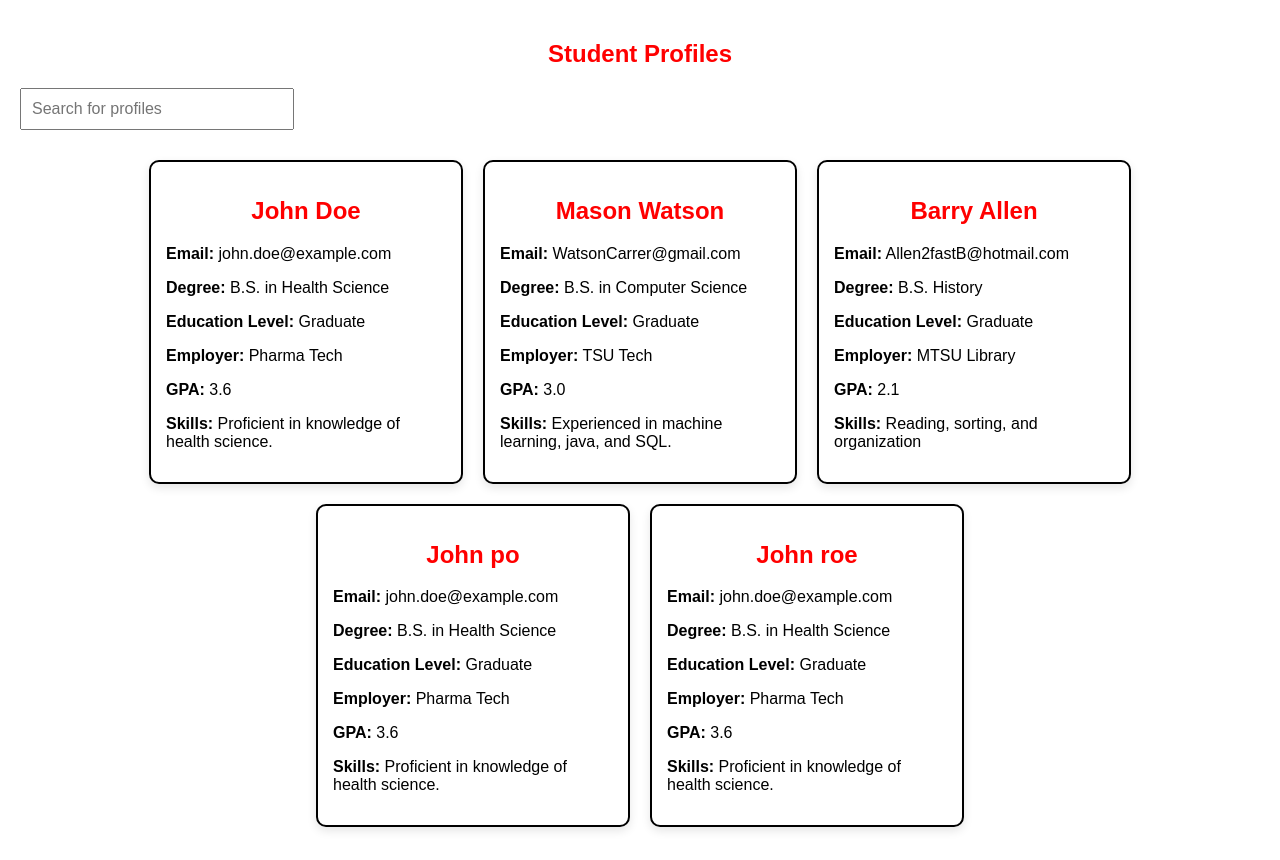
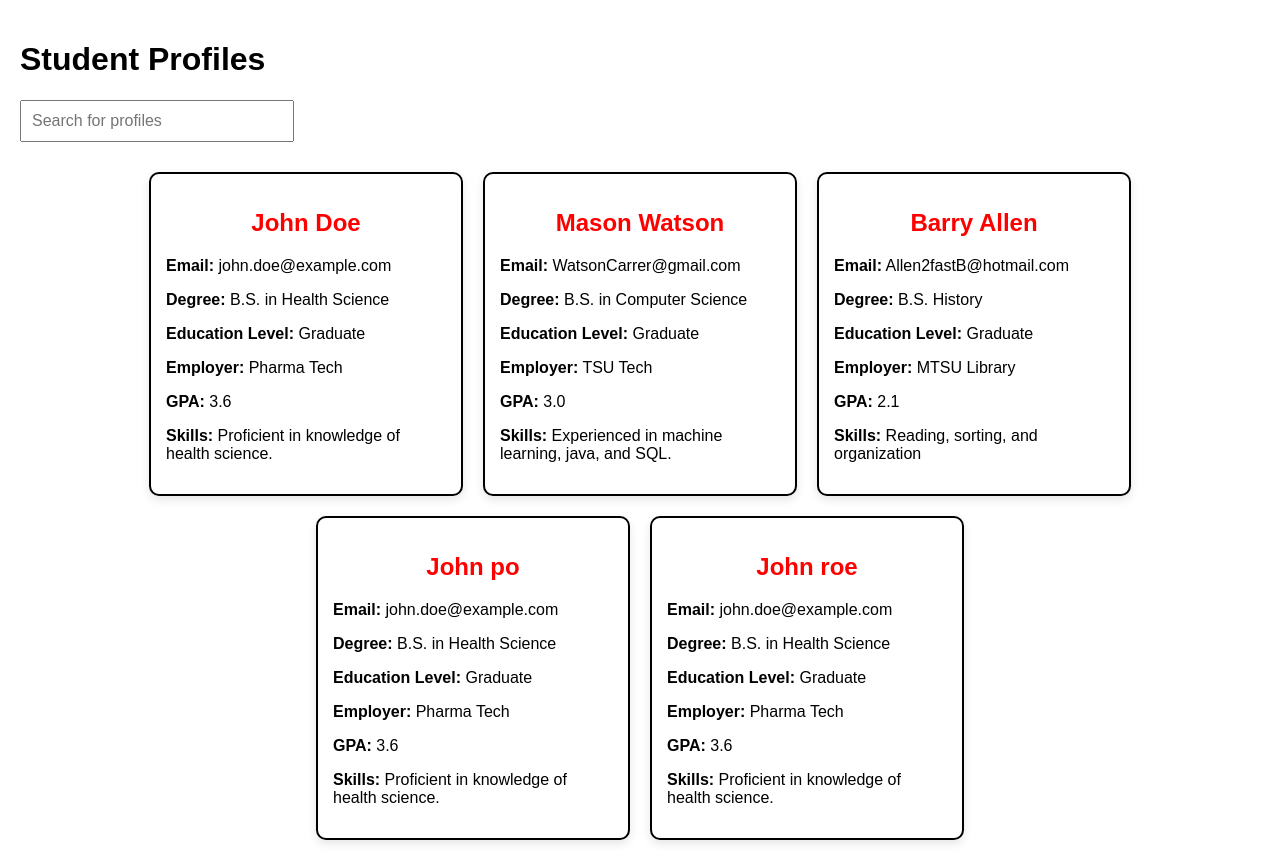
Before and after one commit to Logan1ht/COMP-3300-project, a website: page frontend/index.html in a window 1280 px wide. Drawn offline with Linux system fonts and the light colour scheme.

Commit message:
jeremiah

```diff
--- a/frontend/index.html
+++ b/frontend/index.html
@@ -8,7 +8,7 @@
   </head>
 
   <body>
-    <h2>Student Profiles</h2>
+    <h1>Student Profiles</h1>
 
     <input type="text" id="searchInput" placeholder="Search for profiles" />
 
```
